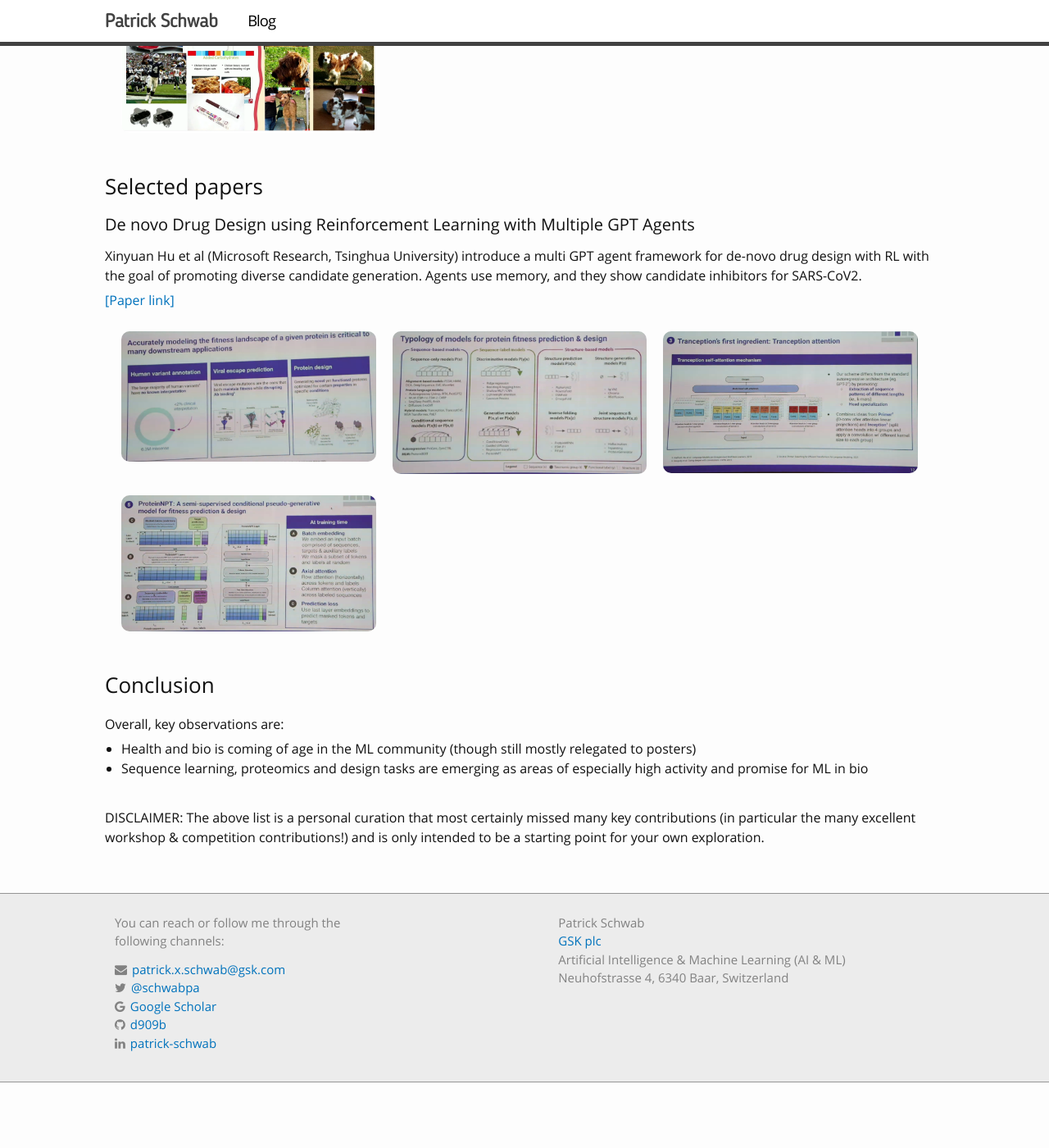
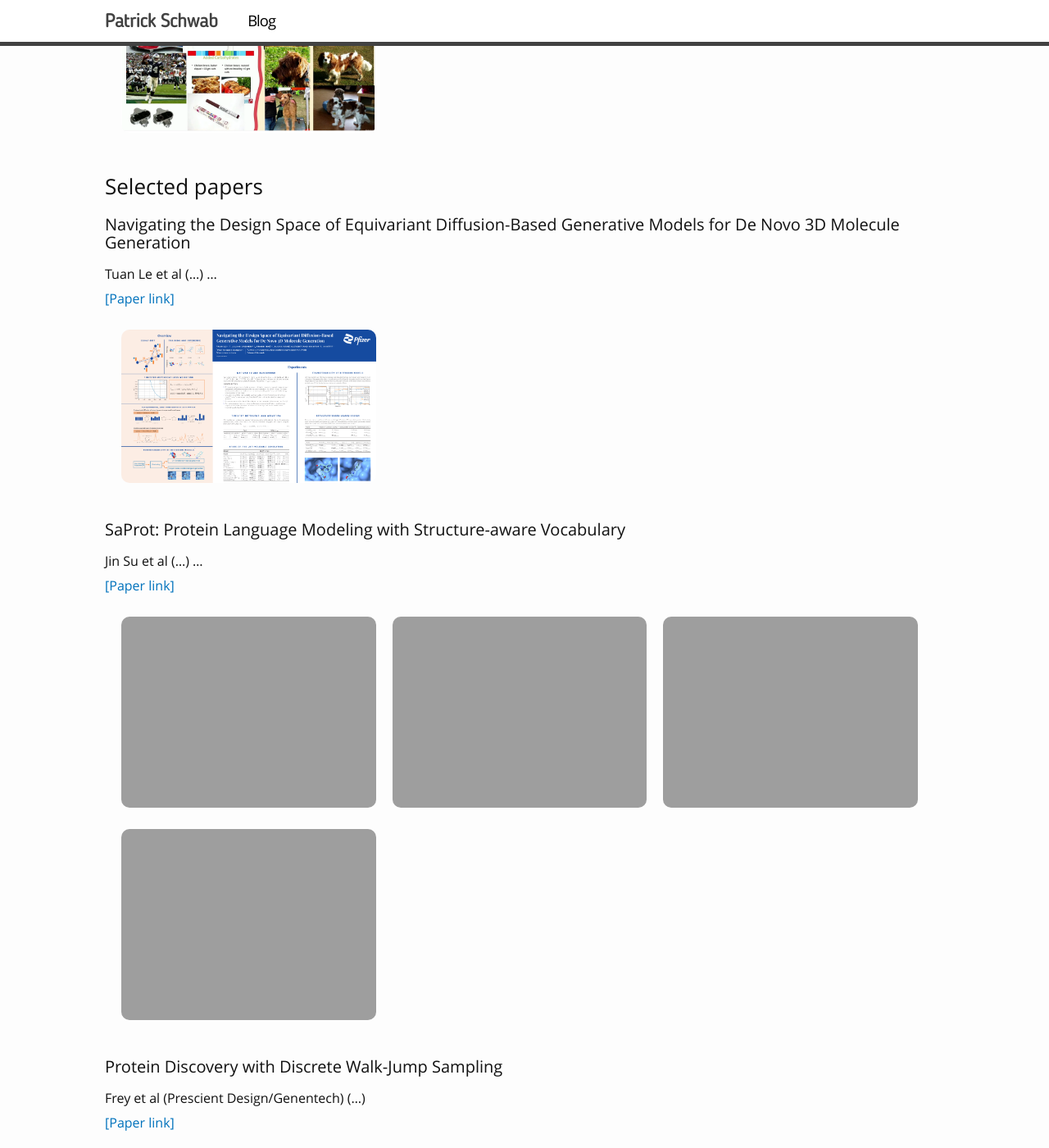
Before and after one commit to d909b/d909b.github.io, a Jekyll site: the page built from _posts/2024-05-11-iclr2024.md, in a window 1280 px wide and 1400 px high, scrolled down 5639 px. Shown: the whole window at 82% size. Built offline with Jekyll 4.4.1, drawn with Linux system fonts in a browser that asks for light colours; nearby versions of some CDN libraries; library files that are not in the unit come from our copies; before the commit the page ends 6959 px from its top, so only the background shows below that; some of the changed text lies outside the part shown.

Commit message:
initial iclr2024

```diff
--- a/_posts/2024-05-11-iclr2024.md
+++ b/_posts/2024-05-11-iclr2024.md
@@ -125,18 +125,53 @@ In his excellent keynote, Moritz Hardt (MPI for Intelligent Systems) tells us wh
 
 <h3>Selected papers</h3>
 
-<h4>De novo Drug Design using Reinforcement Learning with Multiple GPT Agents</h4>
+<h4>Navigating the Design Space of Equivariant Diffusion-Based Generative Models for De Novo 3D Molecule Generation</h4>
 
-Xinyuan Hu et al (Microsoft Research, Tsinghua University) introduce a multi GPT agent framework for de-novo drug design with RL with the goal of promoting diverse candidate generation.
-Agents use memory, and they show candidate inhibitors for SARS-CoV2.
+Tuan Le et al (...) ...
 
-<a href="https://openreview.net/pdf?id=1B6YKnHYBb">[Paper link]</a>
+<a href="https://openreview.net/forum?id=kzGuiRXZrQ">[Paper link]</a>
 
 <div class="gallery">
-<galleryitem src="http://schwabpatrick.com/img/iclr2024/pn1.png"></galleryitem>
-<galleryitem src="http://schwabpatrick.com/img/iclr2024/pn2.png"></galleryitem>
-<galleryitem src="http://schwabpatrick.com/img/iclr2024/pn3.png"></galleryitem>
-<galleryitem src="http://schwabpatrick.com/img/iclr2024/pn4.png"></galleryitem>
+<galleryitem src="http://schwabpatrick.com/img/iclr2024/tl1.png"></galleryitem>
+</div>
+
+<h4>SaProt: Protein Language Modeling with Structure-aware Vocabulary</h4>
+
+Jin Su et al (...) ...
+
+<a href="https://openreview.net/forum?id=6MRm3G4NiU">[Paper link]</a>
+
+<div class="gallery">
+<galleryitem src="http://schwabpatrick.com/img/iclr2024/js1.png"></galleryitem>
+<galleryitem src="http://schwabpatrick.com/img/iclr2024/js2.png"></galleryitem>
+<galleryitem src="http://schwabpatrick.com/img/iclr2024/js3.png"></galleryitem>
+<galleryitem src="http://schwabpatrick.com/img/iclr2024/js4.png"></galleryitem>
+</div>
+
+<h4>Protein Discovery with Discrete Walk-Jump Sampling</h4>
+
+Frey et al (Prescient Design/Genentech) (...)
+
+<a href="https://openreview.net/forum?id=zMPHKOmQNb">[Paper link]</a>
+
+<div class="gallery">
+<galleryitem src="http://schwabpatrick.com/img/iclr2024/nf1.png"></galleryitem>
+<galleryitem src="http://schwabpatrick.com/img/iclr2024/nf2.png"></galleryitem>
+<galleryitem src="http://schwabpatrick.com/img/iclr2024/nf3.png"></galleryitem>
+<galleryitem src="http://schwabpatrick.com/img/iclr2024/nf4.png"></galleryitem>
+</div>
+
+<h4>Gene Regulatory Network Inference in the Presence of Dropouts: a Causal View</h4>
+
+Haoyue Dai et al (..) (..)
+
+<a href="https://openreview.net/forum?id=gFR4QwK53h">[Paper link]</a>
+
+<div class="gallery">
+<galleryitem src="http://schwabpatrick.com/img/iclr2024/hd1.png"></galleryitem>
+<galleryitem src="http://schwabpatrick.com/img/iclr2024/hd2.png"></galleryitem>
+<galleryitem src="http://schwabpatrick.com/img/iclr2024/hd3.png"></galleryitem>
+<galleryitem src="http://schwabpatrick.com/img/iclr2024/hd4.png"></galleryitem>
 </div>
 
 <h3>Conclusion</h3>
```
Also changed, not shown: img/iclr2024/tl1.png (added).
